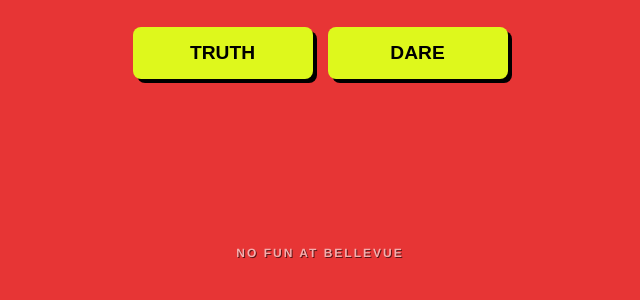
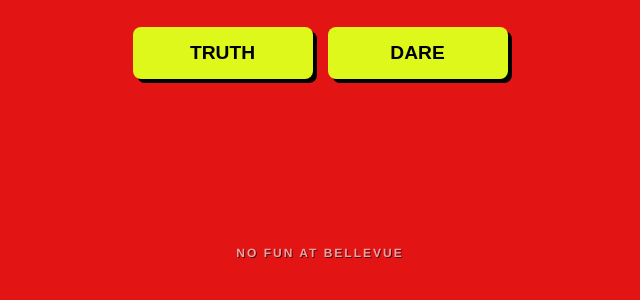
Before and after one commit to NoFun-Events/ClubDares, a plain HTML site: page index.html in a window 1280 px wide. Shown: the part 500-800 px from the top of the page, without its empty margins (320-960 px from the left). Drawn offline with Linux system fonts and the light colour scheme.

Commit message:
Change background color and fix HTML closing tag

```diff
--- a/index.html
+++ b/index.html
@@ -17,7 +17,7 @@
             justify-content: center;
             min-height: 100vh;
             margin: 0;
-            background-color: #e73535;
+            background-color: #e21414;
             color: #def81c;
             text-align: center;
             padding: 20px;
```
